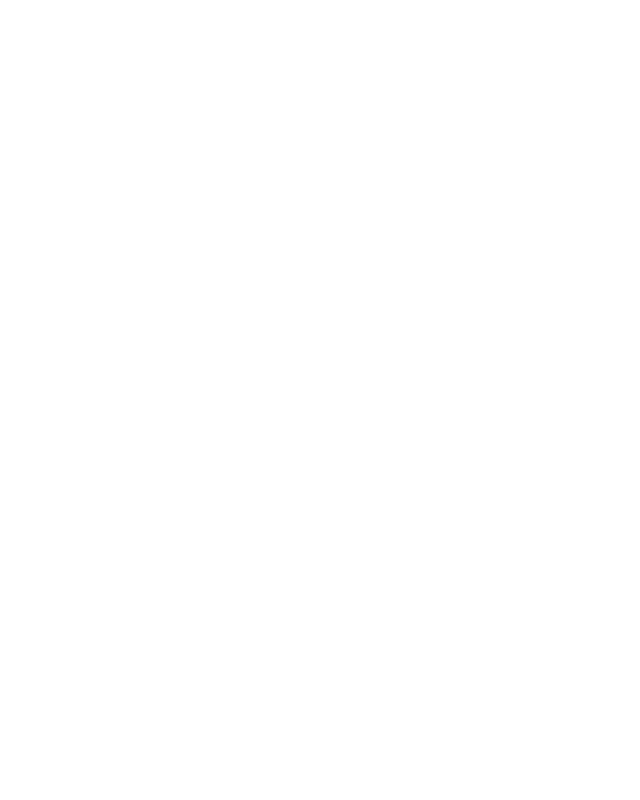
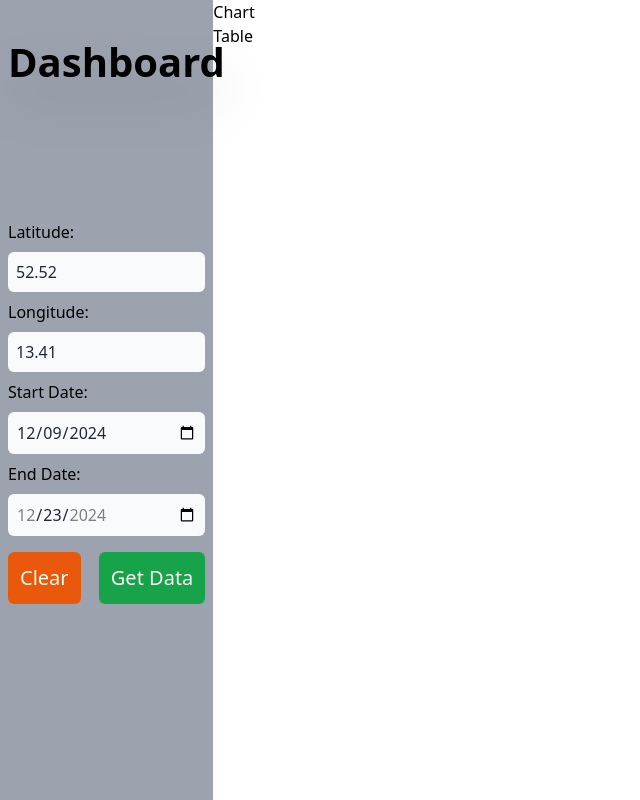
Before and after one commit to kirankumar-Matham96/WeatherSphere-react, a React (Vite) app: page /dashboard in a window 1280 px wide. Before the commit this address had no page. Shown: the whole page, without its empty margins (0-640 px from the left). Built offline with nearby package versions, Linux system fonts and the light colour scheme; no server answers.

Commit message:
feat: added sidenav and fetched data

```diff
--- a/package.json
+++ b/package.json
@@ -10,10 +10,14 @@
     "preview": "vite preview"
   },
   "dependencies": {
+    "@reduxjs/toolkit": "^2.5.0",
     "@splinetool/react-spline": "^4.0.0",
+    "axios": "^1.7.9",
     "react": "^18.3.1",
     "react-dom": "^18.3.1",
-    "react-router-dom": "^7.1.1"
+    "react-redux": "^9.2.0",
+    "react-router-dom": "^7.1.1",
+    "zod": "^3.24.1"
   },
   "devDependencies": {
     "@eslint/js": "^9.17.0",
--- a/src/App.jsx
+++ b/src/App.jsx
@@ -1,12 +1,17 @@
 import { Routes, Route } from "react-router-dom";
+import { Provider } from "react-redux";
+import { store } from "./redux/store";
 import Home from "./pages/Home";
+import Dashboard from "./pages/Dashboard";
 
 function App() {
   return (
-    <Routes>
-      <Route path="/" element={<Home />} />
-      {/* <Route path="/dashboard" element={<Dashboard />} /> */}
-    </Routes>
+    <Provider store={store}>
+      <Routes>
+        <Route path="/" element={<Home />} />
+        <Route path="/dashboard" element={<Dashboard />} />
+      </Routes>
+    </Provider>
   );
 }
 
--- /dev/null
+++ b/src/components/Sidenav.jsx
@@ -0,0 +1,180 @@
+import { useDispatch, useSelector } from "react-redux";
+import { fetchWeatherData } from "../redux/dashboardSlice";
+import { useState, useEffect } from "react";
+import { z } from "zod";
+
+const Sidenav = () => {
+  const dispatch = useDispatch();
+
+  const schema = z.object({
+    latitude: z
+      .number({
+        invalid_type_error: "Latitude must be a number",
+      })
+      .min(-90, "Latitude must be between -90 and 90")
+      .max(90, "Latitude must be between -90 and 90"),
+    longitude: z
+      .number({
+        invalid_type_error: "Longitude must be a number",
+      })
+      .min(-180, "Longitude must be between -180 and 180")
+      .max(180, "Longitude must be between -180 and 180"),
+    startDate: z.string().min(1, "Start date is required"),
+    endDate: z.string().min(1, "Start date is required"),
+  });
+
+  const formatDate = (date) => {
+    const d = new Date(date);
+    const year = d.getFullYear();
+    const month = String(d.getMonth() + 1).padStart(2, "0");
+    const day = String(d.getDate()).padStart(2, "0");
+    return `${year}-${month}-${day}`;
+  };
+
+  const [latitude, setLatitude] = useState(52.52);
+  const [longitude, setLongitude] = useState(13.41);
+  const [startDate, setStartDate] = useState("2024-12-09");
+  const [endDate, setEndDate] = useState("2024-12-23");
+  const [startDateMax, setStartDateMax] = useState(formatDate(new Date()));
+  const [endDateMin, setEndDateMin] = useState("2024-12-09");
+
+  const [errors, setErrors] = useState(null);
+
+  useEffect(() => {
+    dispatch(fetchWeatherData({ latitude, longitude, startDate, endDate }));
+  }, [dispatch]);
+
+  const handleSubmit = (e) => {
+    e.preventDefault();
+
+    // validation
+    const formData = {
+      latitude: parseFloat(latitude),
+      longitude: parseFloat(longitude),
+      startDate,
+      endDate,
+    };
+    const validationResult = schema.safeParse(formData);
+
+    if (!validationResult.success) {
+      setErrors(validationResult.error.format());
+      return;
+    } else {
+      setErrors(null);
+    }
+
+    dispatch(fetchWeatherData({ latitude, longitude, startDate, endDate }));
+  };
+
+  const handleStartDate = (date) => {
+    setStartDate(date);
+    setEndDateMin(date);
+  };
+
+  const handleEndDate = (date) => {
+    setEndDate(date);
+    setStartDateMax(date);
+  };
+
+  const clearData = () => {
+    setLatitude("");
+    setLongitude("");
+    setStartDate("");
+    setEndDate("");
+    setStartDateMax(formatDate(new Date()));
+    setEndDateMin("2022-06-12");
+  };
+
+  return (
+    <div className="bg-gray-400 w-full h-full flex flex-col p-2 ">
+      <h1 className="mt-6 md:text-[2.5rem] font-semibold drop-shadow-2xl text-black">
+        Dashboard
+      </h1>
+      <form
+        className=" flex flex-col justify-start items-center w-full pt-32"
+        onSubmit={handleSubmit}
+      >
+        <label htmlFor="latitude" className="w-full text-black">
+          Latitude:
+          <input
+            className="rounded-md bg-gray-50 text-gray-800 outline-none p-2 my-2 w-full"
+            type="text"
+            required
+            id="latitude"
+            value={latitude}
+            placeholder="Latitude"
+            onChange={(e) => setLatitude(e.target.value)}
+          />
+        </label>
+        <label htmlFor="longitude" className="w-full text-black">
+          Longitude:
+          <input
+            className="rounded-md bg-gray-50 text-gray-800 outline-none p-2 my-2 w-full"
+            required
+            id="longitude"
+            type="text"
+            placeholder="Longitude"
+            value={longitude}
+            onChange={(e) => setLongitude(e.target.value)}
+          />
+        </label>
+        <label htmlFor="startDate" className="w-full text-black">
+          Start Date:
+          <input
+            className="rounded-md bg-gray-50 text-gray-800 outline-none p-2 my-2 w-full"
+            required
+            id="startDate"
+            type="date"
+            min={"2022-06-12"}
+            max={startDateMax}
+            value={startDate}
+            onChange={(e) => handleStartDate(e.target.value)}
+          />
+        </label>
+        <label htmlFor="endDate" className="w-full text-black">
+          End Date:
+          <input
+            className="rounded-md bg-gray-50 text-gray-800 outline-none p-2 my-2 w-full"
+            required
+            id="endDate"
+            type="date"
+            min={endDateMin}
+            max={formatDate(new Date())}
+            value={endDate}
+            onChange={(e) => handleEndDate(e.target.value)}
+          />
+        </label>
+        <div className="w-full flex justify-between mt-2">
+          <button
+            className="text-xl border-0 rounded-md p-3 bg-orange-600 text-green-50"
+            type="button"
+            onClick={clearData}
+          >
+            Clear
+          </button>
+          <button
+            className="text-xl border-0 rounded-md p-3 bg-green-600 text-red-50"
+            type="submit"
+          >
+            Get Data
+          </button>
+        </div>
+      </form>
+      {(errors?.latitude ||
+        errors?.longitude ||
+        errors?.startDate ||
+        errors?.endDate) && (
+        <div className="text-red-500 bg-white mt-8 rounded-md py-4 px-2">
+          <h3>Input Error:</h3>
+          <ul className="list-disc ps-5">
+            {errors?.latitude && <li>{errors.latitude._errors[0]}</li>}
+            {errors?.longitude && <li>{errors.longitude._errors[0]}</li>}
+            {errors?.startDate && <li>{errors.startDate._errors[0]}</li>}
+            {errors?.endDate && <li>{errors.endDate._errors[0]}</li>}
+          </ul>
+        </div>
+      )}
+    </div>
+  );
+};
+export default Sidenav;
--- a/src/pages/Dashboard.jsx
+++ b/src/pages/Dashboard.jsx
@@ -1,14 +1,18 @@
-// import React from 'react'
+import React from "react";
+import Sidenav from "../components/Sidenav";
 
-// const Dashboard = () => {
-//   return (
-//     <main className="w-full flex h-screen">
-//     <nav className="w-1/6 h-full">
-//       <Sidenav />
-//     </nav>
-//     <section className="w-5/6 h-full overflow-auto">{children}</section>
-//   </main>
-//   )
-// }
+const Dashboard = () => {
+  return (
+    <main className="w-full flex h-screen">
+      <nav className="w-1/6 h-full">
+        <Sidenav />
+      </nav>
+      <section className="w-5/6 h-full overflow-auto">
+        <h2>Chart</h2>
+        <h2>Table</h2>
+      </section>
+    </main>
+  );
+};
 
-// export default Dashboard
+export default Dashboard;
--- a/src/pages/Home.jsx
+++ b/src/pages/Home.jsx
@@ -9,7 +9,7 @@ const Home = () => {
         <div className="pt-[12rem]">
           <h1 className="text-6xl mb-1">Weather Sphere</h1>
           <h2 className="text-3xl mb-1">Find the forecast at your place</h2>
-          <Link to={"/weather"}>
+          <Link to={"/dashboard"}>
             <button className="mt-20 p-4 bg-gray-700 rounded-md text-xl">
               Let's Start
             </button>
--- /dev/null
+++ b/src/redux/dashboardSlice.js
@@ -0,0 +1,97 @@
+import { createSlice, createAsyncThunk } from "@reduxjs/toolkit";
+import axios from "axios";
+
+const cache = {};
+
+export const fetchWeatherData = createAsyncThunk(
+  "dashboard/fetchWeatherData",
+  async ({ latitude, longitude, startDate, endDate }, thunkApi) => {
+    try {
+      const params = {
+        latitude: latitude,
+        longitude: longitude,
+        start_date: startDate,
+        end_date: endDate,
+        daily:
+          "temperature_2m_max,temperature_2m_min,temperature_2m_mean,apparent_temperature_max,apparent_temperature_min,apparent_temperature_mean",
+        timezone: "auto",
+      };
+
+      // caching the data //TODO: Need to use some package here (preferably: axios-cache-adopter)
+      const key = `${latitude}-${longitude}-${startDate}-${endDate}-`;
+
+      if (cache[key]) {
+        return cache[key];
+      }
+
+      // if new request
+      const resp = await axios.get(
+        "https://archive-api.open-meteo.com/v1/archive",
+        { params }
+      );
+      console.log("🚀 ~ resp:", resp);
+      const data = resp.data.daily.time.map((time, index) => {
+        return {
+          time,
+          apparentTempMax: resp.data.daily.apparent_temperature_max[index],
+          apparentTempMin: resp.data.daily.apparent_temperature_min[index],
+          apparentTempMean: resp.data.daily.apparent_temperature_mean[index],
+          temp2MMax: resp.data.daily.temperature_2m_max[index],
+          temp2MMin: resp.data.daily.temperature_2m_min[index],
+          temp2MMean: resp.data.daily.temperature_2m_mean[index],
+        };
+      });
+
+      const units = resp.data.daily_units;
+
+      const report = { data, units };
+      cache[key] = report;
+
+      return report;
+    } catch (error) {
+      console.error(error);
+      if (error.response) {
+        return thunkApi.rejectWithValue(
+          `Weather data could not be retrieved. Server responded with status: ${error.response.status}`
+        );
+      } else if (error.request) {
+        return thunkApi.rejectWithValue(
+          `Weather data could not be retrieved. No response from server. Try again later!`
+        );
+      } else {
+        return thunkApi.rejectWithValue(
+          `Weather data could not be retrieved. Something went wrong!`
+        );
+      }
+    }
+  }
+);
+
+const INITIAL_STATE = {
+  data: null,
+  loading: false,
+  error: false,
+};
+
+const dashboardSlice = createSlice({
+  name: "dashboard",
+  initialState: INITIAL_STATE,
+  reducers: {},
+  extraReducers: (builder) =>
+    builder
+      .addCase(fetchWeatherData.pending, (state) => {
+        state.loading = true;
+      })
+      .addCase(fetchWeatherData.fulfilled, (state, payload) => {
+        state.data = payload;
+        console.log("🚀 ~ .addCase ~ payload:", payload);
+        state.loading = false;
+      })
+      .addCase(fetchWeatherData.rejected, (state, payload) => {
+        state.error = payload;
+        state.loading = false;
+      }),
+});
+
+export default dashboardSlice.reducer;
+export const dashboardSelector = (state) => state.dashboard;
--- /dev/null
+++ b/src/redux/store.js
@@ -0,0 +1,6 @@
+import { configureStore } from "@reduxjs/toolkit";
+import dashboard from "./dashboardSlice.js";
+
+export const store = configureStore({
+  reducer: { dashboard },
+});
```
Also changed, not shown: 1 other file (tests, documents, lock files or other folders).
